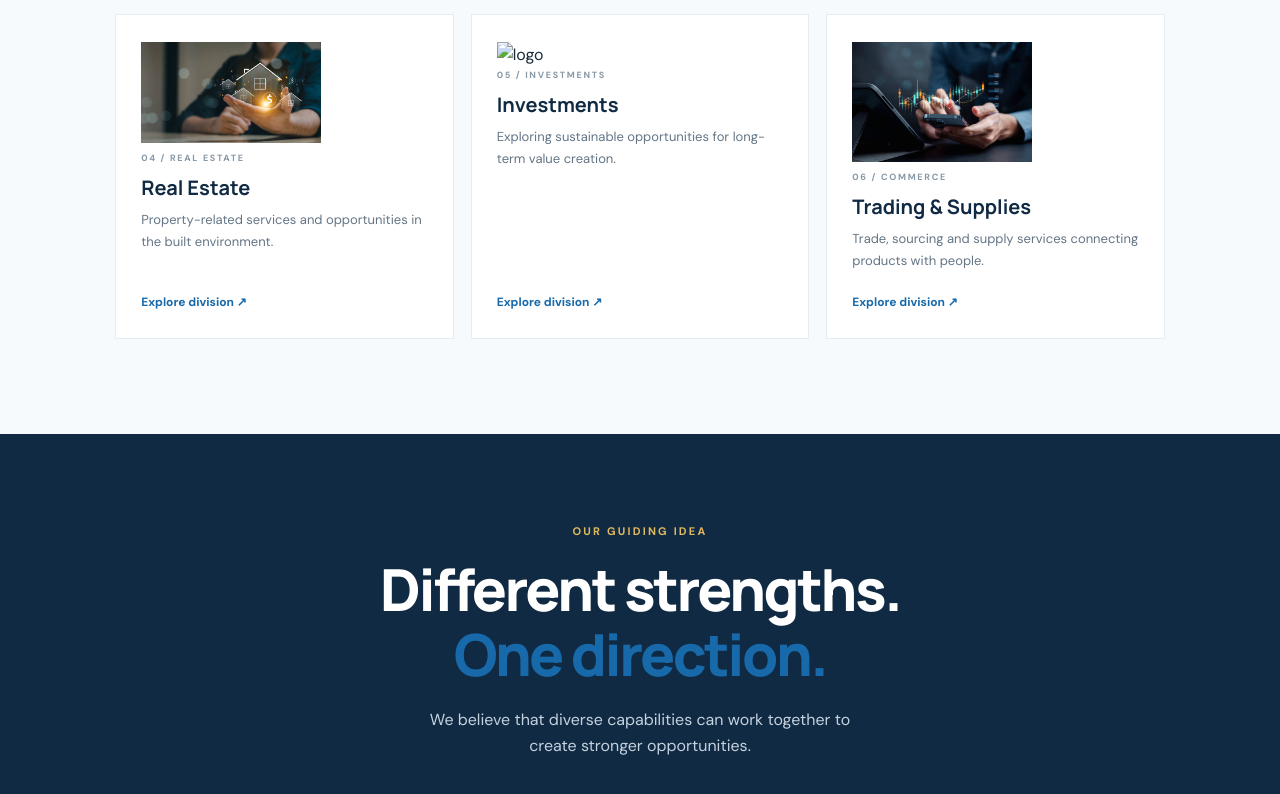
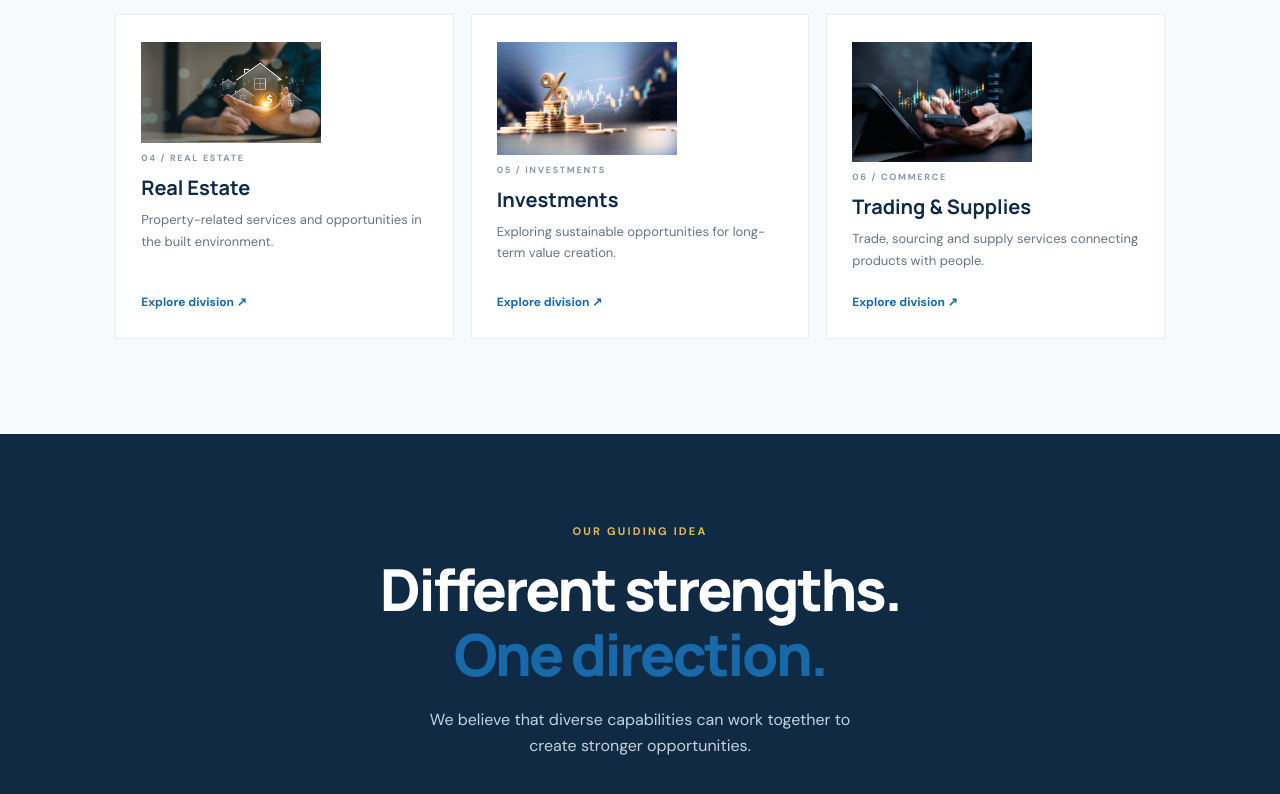
Before and after one commit to theprolificemma2729-bot/megabucks-inc-website, a plain HTML site: page index.html in a window 1280 px wide. Shown: the part 1818-2612 px from the top of the page. Drawn offline with Linux system fonts and the light colour scheme.

Commit message:
Update index.html

```diff
--- a/index.html
+++ b/index.html
@@ -67,7 +67,7 @@
         <a class="division-card" href="travel.html"><span><img src = "travel.jpg" alt = "logo" cla4ss = "logo" width = "180px" /></span><span class="card-number">02 / TRAVEL</span><h3>Travel & Consultancy</h3><p>Travel planning, guidance and consultancy for smoother journeys.</p><span class="card-link">Explore division ↗</span></a>
         <a class="division-card" href="technology.html"><span><img src = "technology.jpg" alt = "logo" class = "logo" width = "180px" /></span></span><span class="card-number">03 / TECHNOLOGY</span><h3>Technology</h3><p>Digital solutions, ICT services and practical technology support.</p><span class="card-link">Explore division ↗</span></a>
         <a class="division-card" href="real-estate.html"><span><img src = "real estate.jpg" alt = "logo" class = "logo" width = "180px" /></span></span><span class="card-number">04 / REAL ESTATE</span><h3>Real Estate</h3><p>Property-related services and opportunities in the built environment.</p><span class="card-link">Explore division ↗</span></a>
-        <a class="division-card" href="investments.html"><span><img src = "invstment.jpg" alt = "logo" class = "logo" width = "180px" /></span></span><span class="card-number">05 / INVESTMENTS</span><h3>Investments</h3><p>Exploring sustainable opportunities for long-term value creation.</p><span class="card-link">Explore division ↗</span></a>
+        <a class="division-card" href="investments.html"><span><img src = "investment.jpg" alt = "logo" class = "logo" width = "180px" /></span></span><span class="card-number">05 / INVESTMENTS</span><h3>Investments</h3><p>Exploring sustainable opportunities for long-term value creation.</p><span class="card-link">Explore division ↗</span></a>
         <a class="division-card" href="trading.html"><span><img src = "trading.jpg" alt = "logo" class = "logo" width = "180px" /></span></span><span class="card-number">06 / COMMERCE</span><h3>Trading & Supplies</h3><p>Trade, sourcing and supply services connecting products with people.</p><span class="card-link">Explore division ↗</span></a>
       </div>
     </section>
```
